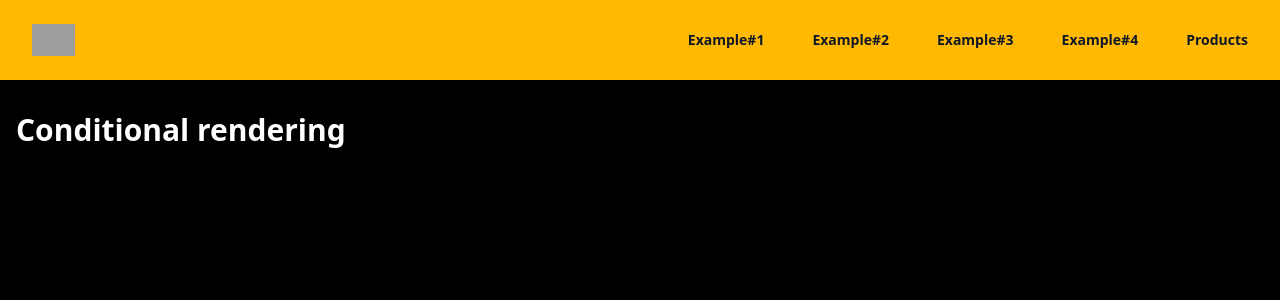
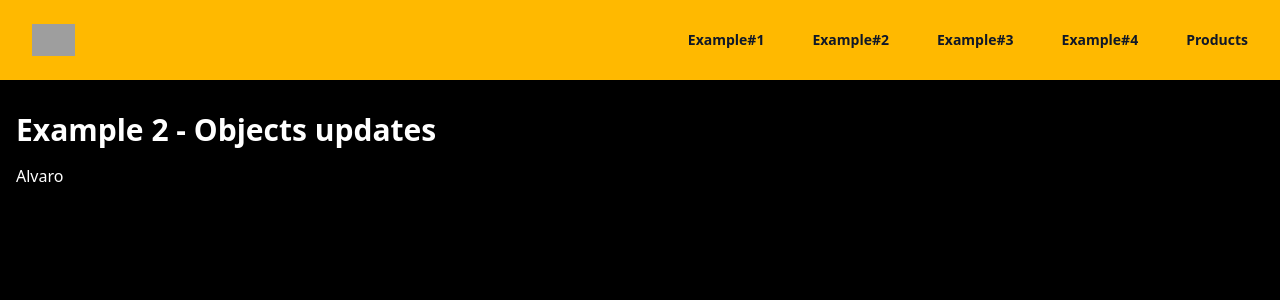
Before and after one commit to alvarouribe/preso-react-nextjs, a Next.js app: page /e2 in a window 1280 px wide. Shown: the top 300 px of the page. Built offline with nearby package versions, Linux system fonts and the light colour scheme; grey boxes are pictures that could not be loaded.

Commit message:
Example 2

```diff
--- a/src/app/e2/page.tsx
+++ b/src/app/e2/page.tsx
@@ -1,5 +1,32 @@
+"use client";
+
+import { useState } from "react";
+
 export default function Example2() {
+    const [userData, setUserData] = useState({
+        name: 'Alvaro',
+        age: 0,
+        email: ''
+    });
+    const updateName = (event) => {
+        const newName = event.target.value;
+        console.log('Updating name to:', newName);
+    };
     return (
-        <h1>Conditional rendering</h1>
+        <main>
+            <h1>Example 2 - Objects updates</h1>
+
+            <section>
+                <form>
+                    <input
+                        type="text"
+                        name="name"
+                        id="name"
+                        placeholder="Insert your name"
+                        onChange={updateName}
+                        value={userData.name} />
+                </form>
+            </section>
+        </main>
     )
 }
```
